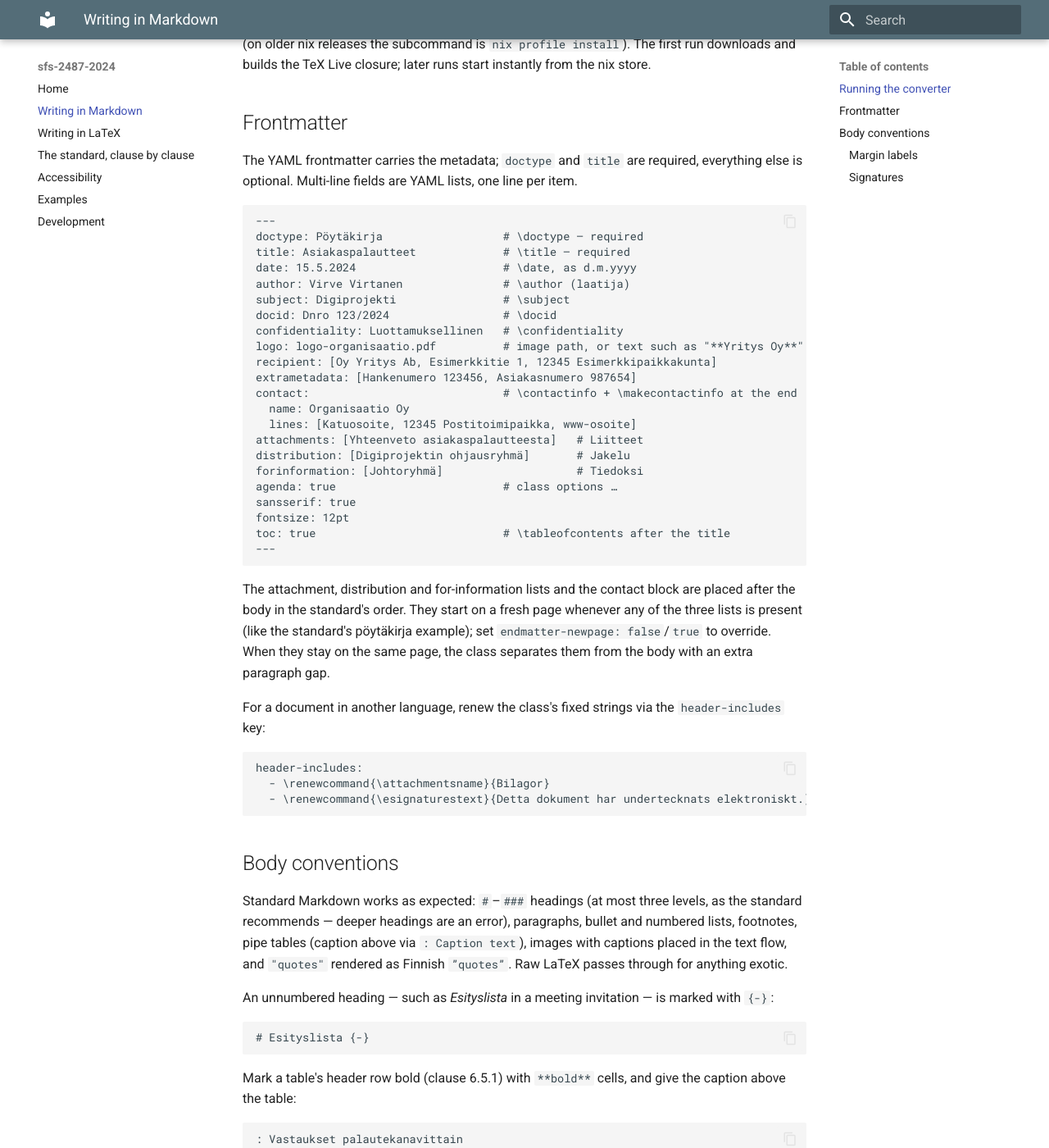
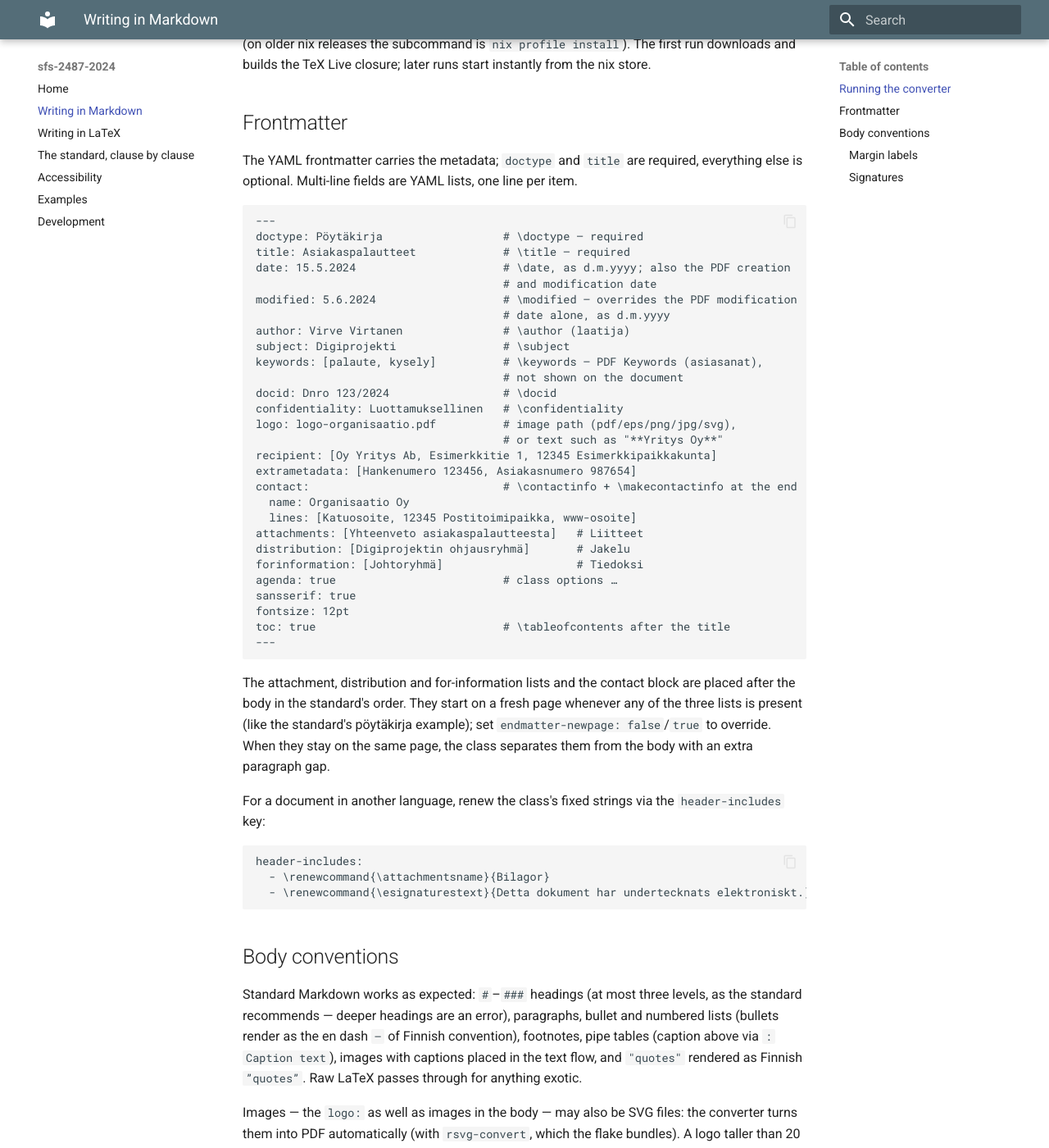
Before and after one commit to datakurre/vakioasiakirja, an MkDocs documentation site: the page built from docs/markdown.md, in a window 1280 px wide and 1400 px high, scrolled down 726 px. Shown: the whole window at 82% size. Built offline with MkDocs 1.6.1 and Material for MkDocs 9.7.7, drawn with Linux system fonts in a browser that asks for light colours; some of the changed text lies outside the part shown.

Commit message:
feat: PDF keywords and dates, en-dash bullets, SVG images, logo height cap
- \keywords{...} (frontmatter `keywords:`) fills the PDF Keywords
  property; exercised in the esimerkki-raportti pair
- A \date in the standard's d.m.yyyy format now doubles as the PDF
  CreationDate and ModDate, so the stored properties agree with the
  visible metadata (5.1) instead of recording the compilation time;
  \modified{...} (frontmatter `modified:`) overrides the ModDate alone
- Bulleted lists are marked with the en dash of Finnish convention
  instead of \textbullet
- The markdown converter accepts SVG logos and body images: the Lua
  filter converts them to PDF with rsvg-convert, which the flake now
  bundles
- Logos taller than \logomaxheight (default 20 mm, adjustable with
  \setlength) are scaled down proportionally so an oversized source
  image cannot consume the page

Co-Authored-By: Claude Fable 5 <noreply@anthropic.com>

```diff
--- a/docs/markdown.md
+++ b/docs/markdown.md
@@ -48,12 +48,18 @@ one line per item.
 ---
 doctype: Pöytäkirja                  # \doctype — required
 title: Asiakaspalautteet             # \title — required
-date: 15.5.2024                      # \date, as d.m.yyyy
+date: 15.5.2024                      # \date, as d.m.yyyy; also the PDF creation
+                                     # and modification date
+modified: 5.6.2024                   # \modified — overrides the PDF modification
+                                     # date alone, as d.m.yyyy
 author: Virve Virtanen               # \author (laatija)
 subject: Digiprojekti                # \subject
+keywords: [palaute, kysely]          # \keywords — PDF Keywords (asiasanat),
+                                     # not shown on the document
 docid: Dnro 123/2024                 # \docid
 confidentiality: Luottamuksellinen   # \confidentiality
-logo: logo-organisaatio.pdf          # image path, or text such as "**Yritys Oy**"
+logo: logo-organisaatio.pdf          # image path (pdf/eps/png/jpg/svg),
+                                     # or text such as "**Yritys Oy**"
 recipient: [Oy Yritys Ab, Esimerkkitie 1, 12345 Esimerkkipaikkakunta]
 extrametadata: [Hankenumero 123456, Asiakasnumero 987654]
 contact:                             # \contactinfo + \makecontactinfo at the end
@@ -89,10 +95,17 @@ header-includes:
 
 Standard Markdown works as expected: `#`–`###` headings (at most three
 levels, as the standard recommends — deeper headings are an error),
-paragraphs, bullet and numbered lists, footnotes, pipe tables (caption
-above via `: Caption text`), images with captions placed in the text
-flow, and `"quotes"` rendered as Finnish `”quotes”`. Raw LaTeX passes
-through for anything exotic.
+paragraphs, bullet and numbered lists (bullets render as the en dash `–`
+of Finnish convention), footnotes, pipe tables (caption above via
+`: Caption text`), images with captions placed in the text flow, and
+`"quotes"` rendered as Finnish `”quotes”`. Raw LaTeX passes through for
+anything exotic.
+
+Images — the `logo:` as well as images in the body — may also be SVG
+files: the converter turns them into PDF automatically (with
+`rsvg-convert`, which the flake bundles). A logo taller than 20 mm is
+scaled down to that height automatically, so a logo exported at screen
+resolution does not consume the page.
 
 An unnumbered heading — such as *Esityslista* in a meeting invitation —
 is marked with `{-}`:
```
Also changed, not shown: docs/latex.md (+15 -7 lines), docs/standard.md (+3 -3 lines), examples/markdown/esimerkki-raportti.md (+2 -0 lines), 6 other files.
